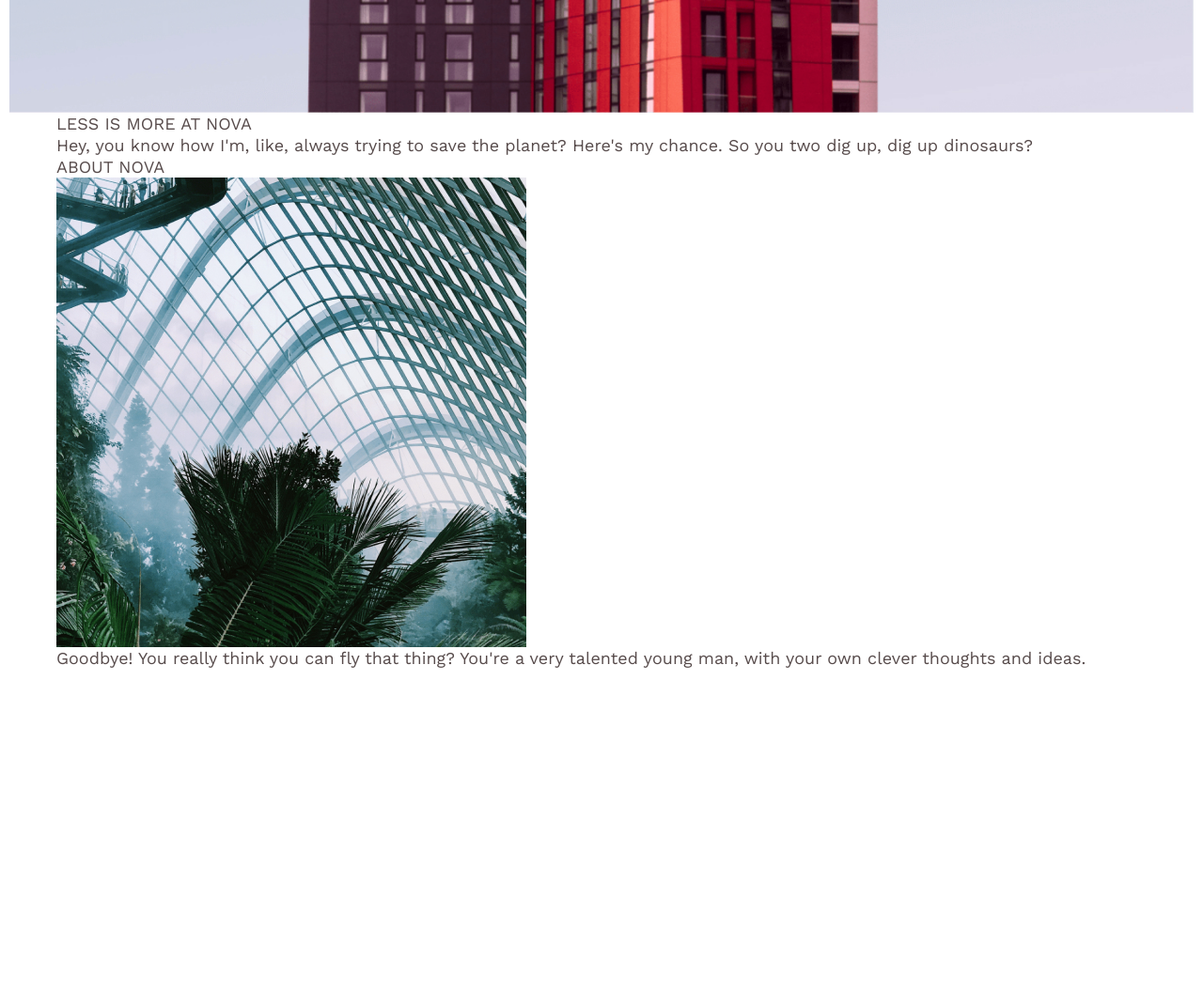
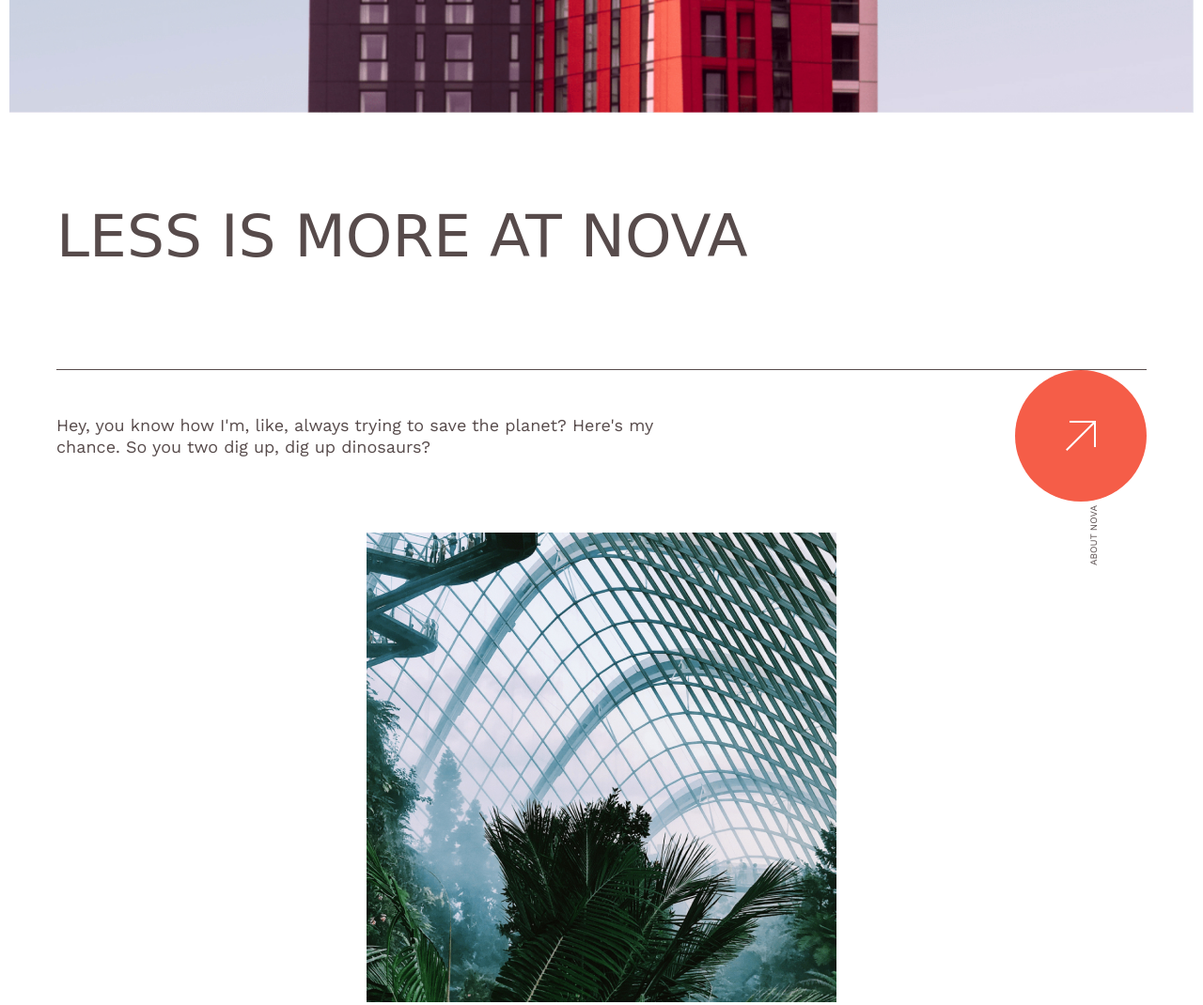
Before and after one commit to Daniil-gavrilooov/nova, a plain HTML site: page app/index.html in a window 1280 px wide. Shown: the part 1480-2550 px from the top of the page at 94% size. Before the commit the page ends 2192 px from the top, so only its background shows below. Drawn offline with nearby package versions, Linux system fonts and the light colour scheme; a web font is replaced by a local one.

Commit message:
finish section (about)

```diff
--- a/app/index.html
+++ b/app/index.html
@@ -92,7 +92,7 @@
                         </p>
 
                         <div class="section__button">
-                            <a class="section__btn" href=""> <span></span></a>
+                            <a class="section__btn" href=""><img src="images/btn_arrow.svg" alt=""></a>
                             <p class="section__btn-text">ABOUT NOVA</p>
                         </div>
                     </div>
--- /dev/null
+++ b/app/scss/_about.scss
@@ -0,0 +1,48 @@
+.about{
+    padding: 90px 0;
+
+    &__content{
+        padding-bottom: 78px;
+        border-top: $border;
+        border-bottom: $border;
+        & .about__text{
+            max-width: 424px;
+            margin-top: 65px;
+        }
+
+
+    }
+
+    &__head{
+        display: flex;
+        justify-content: space-between;
+        align-items: center;
+        margin-bottom: 33px;
+        & .about__text{
+            max-width: 645px;
+            margin-top: 0;
+
+        }
+    }
+
+
+
+    &__image{
+        display: flex;
+        justify-content: center;
+        & img{
+            max-width: 100%;
+            max-height: 100%;
+            object-fit: cover;
+        }
+    }
+}
+
+@media (max-width: 700px) {
+    .about{
+        &__head{
+            margin-top: 30px;
+            align-items: start;
+        }
+    }
+}
--- a/app/scss/_vars.scss
+++ b/app/scss/_vars.scss
@@ -4,3 +4,4 @@ $white: #fff;
 $black: #222222;
 $orange: #F55D48;
 $brown: #574B4B;
+$border: 1px solid $brown;
--- a/app/scss/style.scss
+++ b/app/scss/style.scss
@@ -2,6 +2,7 @@
 @import '_reset';
 @import '_mixing';
 @import '_header';
+@import '_about';
 
 body {
     font-family: $workSans;
@@ -10,7 +11,7 @@ body {
     color: $brown;
 }
 
-.additional__container{
+.additional__container {
     max-width: 1460px;
     padding: 0 10px;
     margin: 0 auto;
@@ -18,8 +19,51 @@ body {
 
 
 
-.container{
+.container {
     max-width: 1180px;
     padding: 0 10px;
     margin: 0 auto;
 }
+
+.section__title {
+    font-family: $coda;
+    font-weight: 400;
+    font-size: 63px;
+    line-height: 83px;
+    color: $brown;
+    margin-bottom: 100px;
+}
+
+.section__btn {
+    padding: 38px;
+    background-color: $orange;
+    border-radius: 140px;
+    display: block;
+}
+
+.section__button {
+    position: relative;
+}
+
+.section__btn-text {
+    position: absolute;
+    content: '';
+    right: 17%;
+    top: 119%;
+    transform: rotate(-90deg);
+    font-size: 10px;
+    line-height: 20px;
+}
+
+@media (max-width: 700px) {
+    .section__btn{
+        padding: 6px;
+    }
+    .section__btn-text{
+        display: none;
+    }
+    .section__title{
+        font-size: 50px;
+        line-height: 57px;
+    }
+}
```
Also changed, not shown: app/css/style.min.css, app/images/btn_arrow.svg (added).
